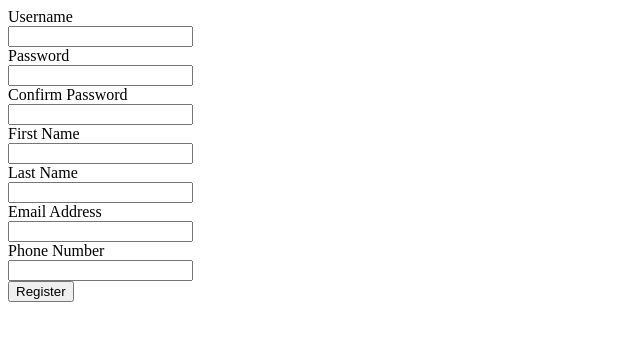
After one commit to anishmgoyal/rutgers_exchange, a Rails app: page /users/register in a window 1280 px wide. The commit adds this page. Shown: the top 341 px of the page, without its empty margins (0-640 px from the left). Run offline with Rails 7, Linux system fonts and the light colour scheme; parts of the project's set-up code (start-up, migrations or seed data) failed here and were passed over.

Commit message:
Finishing user, create a webapp with tests for user

```diff
--- a/backend/app/controllers/user_controller.rb
+++ b/backend/app/controllers/user_controller.rb
@@ -3,6 +3,22 @@ class UserController < ApplicationController
     include SessionsHelper
 
     before_filter :require_auth, only: [:read, :update, :logout]
+
+    def register
+
+    end
+
+    def login
+
+    end
+
+    def logout
+
+    end
+
+    def viewinfo
+
+    end
 
 	# PUT /users
 	# Please see /outlines/user_api.txt
@@ -73,7 +89,7 @@ class UserController < ApplicationController
             session = create_session(user.id)
             render status: 200, json: session
         else
-            render status: 403
+            render status: 403, json: {error: true, message: "Invalid username or password."}
         end
 	end
 
--- a/backend/app/models/user.rb
+++ b/backend/app/models/user.rb
@@ -1,12 +1,13 @@
 class User < ActiveRecord::Base
 
 	# Accessor directives
+    attr_accessor :password
 	attr_accessible :username, :password, :confirm_password, :email_address, :phone_number
 
     # Validation
     EMAIL_REGEX = /\A[A-Z0-9._%+-]+@rutgers.edu\z/i
 	validates :username, :presence => true, :uniqueness => true, :length => { :in => 5..20 }
-	validates :email, :presence => true, :uniqueness => true, :format => EMAIL_REGEX
+	validates :email_address, :presence => true, :uniqueness => true, :format => EMAIL_REGEX
 	validates :password, :length => { :in => 7..20 }, :confirmation => true, :unless => :encrypted_password?
 	validates_format_of :username, without: EMAIL_REGEX
 
--- a/backend/app/services/session_service.rb
+++ b/backend/app/services/session_service.rb
@@ -22,10 +22,11 @@ class SessionService
 			sessionToken = SecureRandom.uuid
 		end
 
-		session_meta = SessionMeta.new(userId, csrfToken)
+		session_meta = SessionMeta.new(user_id, csrfToken)
 		@sessions[sessionToken] = session_meta
 
 		return {
+            user_id: user_id,
 			sessionToken: sessionToken,
 			csrfToken: csrfToken
 		}
--- a/backend/app/views/layouts/application.html.erb
+++ b/backend/app/views/layouts/application.html.erb
@@ -2,8 +2,11 @@
 <html>
 <head>
   <title>RutgersExchange</title>
-  <%= stylesheet_link_tag    'application', media: 'all', 'data-turbolinks-track' => true %>
-  <%= javascript_include_tag 'application', 'data-turbolinks-track' => true %>
+  <style>
+    label {
+        display: block;
+    }
+  </style>
   <%= csrf_meta_tags %>
 </head>
 <body>
--- /dev/null
+++ b/backend/app/views/user/login.html.erb
@@ -0,0 +1,5 @@
+<%= form_tag('/users/auth', method: :put) do %>
+    <label>Username<br /><%= text_field_tag(:username) %></label>
+    <label>Password<br /><%= password_field_tag(:password) %></label>
+    <%= submit_tag("Login") %>
+<% end %>
--- /dev/null
+++ b/backend/app/views/user/register.html.erb
@@ -0,0 +1,10 @@
+<%= form_tag('/users', method: :put) do %>
+    <label>Username<br /><%= text_field_tag (:username) %></label>
+    <label>Password<br /><%= password_field_tag (:password) %></label>
+    <label>Confirm Password<br /><%= password_field_tag (:password_confirmation) %></label>
+    <label>First Name<br /><%= text_field_tag (:first_name) %></label>
+    <label>Last Name<br /><%= text_field_tag (:last_name) %></label>
+    <label>Email Address<br /><%= text_field_tag (:email_address) %></label>
+    <label>Phone Number<br /><%= text_field_tag (:phone_number) %></label>
+    <%= submit_tag("Register") %>
+<% end %>
--- a/backend/config/database.yml
+++ b/backend/config/database.yml
@@ -15,15 +15,15 @@ default: &default
 
 development:
   <<: *default
-  database: db/development.sqlite3
+  # database: db/development.sqlite3
 
 # Warning: The database defined as "test" will be erased and
 # re-generated from your development database when you run "rake".
 # Do not set this db to the same as development or production.
 test:
   <<: *default
-  database: db/test.sqlite3
+  # database: db/test.sqlite3
 
 production:
   <<: *default
-  database: db/production.sqlite3
+  # database: db/production.sqlite3
--- a/backend/config/routes.rb
+++ b/backend/config/routes.rb
@@ -1,4 +1,18 @@
 Rails.application.routes.draw do
+
+  # User accounts
+
+  get '/users/register' => 'user#register'
+  get '/users/login' => 'user#login'
+  put '/users/auth' => 'user#authenticate'
+
+  put '/users' => 'user#create'
+  get '/users' => 'user#read'
+  put '/users/:username' => 'user#authenticate'
+  post '/users/:id' => 'user#update'
+  delete '/users/:id' => 'user#logout'
+
+
   # The priority is based upon order of creation: first created -> highest priority.
   # See how all your routes lay out with "rake routes".
 
```
Also changed, not shown: backend/db/migrate/20151003184931_create_users.rb (+7 -1 lines), backend/db/schema.rb (added), 2 other files.
